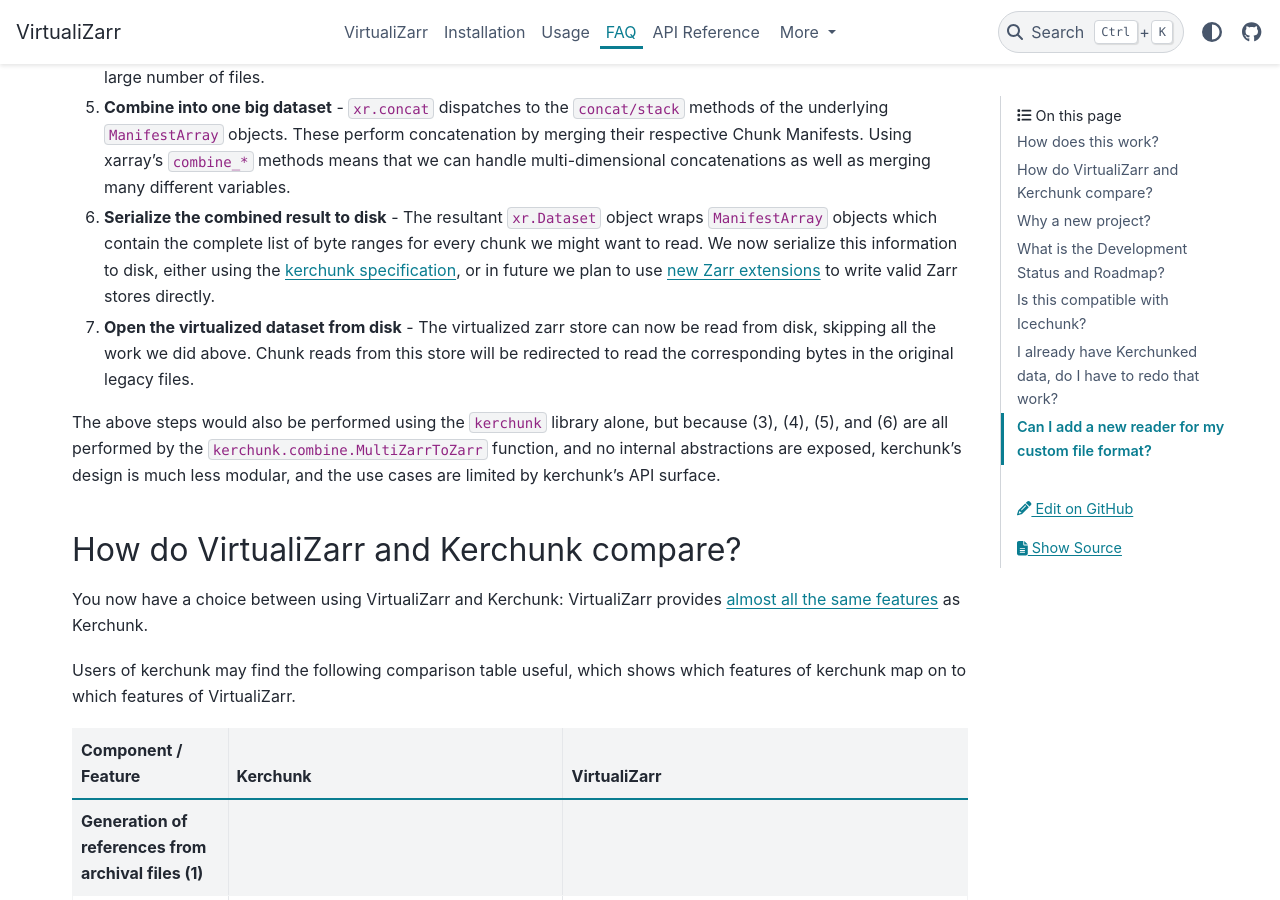
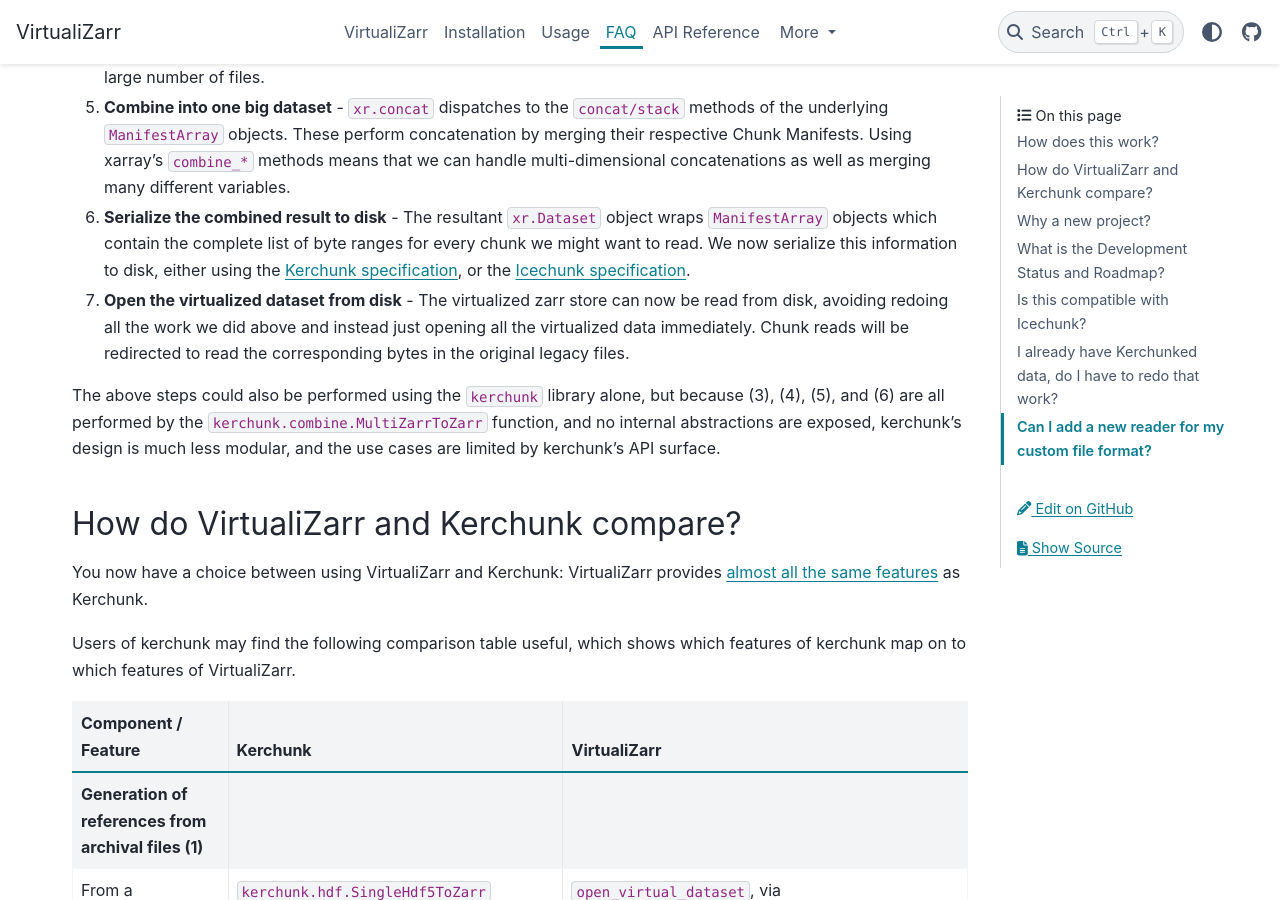
Before and after one commit to zarr-developers/VirtualiZarr, a Sphinx documentation site: the page built from docs/faq.md, in a window 1280 px wide and 900 px high, scrolled down 758 px. Built offline with Sphinx 7.4.7 and the PyData theme 0.15.4, drawn with Linux system fonts in a browser that asks for light colours.

Commit message:
mention icechunk in overall explanation

```diff
--- a/docs/faq.md
+++ b/docs/faq.md
@@ -9,10 +9,10 @@
 3) **Deduce the concatenation order** - The desired order of concatenation can either be inferred from the order in which the datasets are supplied (which is what `xr.combined_nested` assumes), or it can be read from the coordinate data in the files (which is what `xr.combine_by_coords` does). If the ordering information is not present as a coordinate (e.g. because it's in the filename), a pre-processing step might be required.
 4) **Check that the desired concatenation is valid** - Whether called explicitly by the user or implicitly via `xr.combine_nested/combine_by_coords/open_mfdataset`, `xr.concat` is used to concatenate/stack the wrapped `ManifestArray` objects. When doing this xarray will spend time checking that the array objects and any coordinate indexes can be safely aligned and concatenated. Along with opening files, and loading coordinates in step (3), this is the main reason why `xr.open_mfdataset` can take a long time to return a dataset created from a large number of files.
 5) **Combine into one big dataset** - `xr.concat` dispatches to the `concat/stack` methods of the underlying `ManifestArray` objects. These perform concatenation by merging their respective Chunk Manifests. Using xarray's `combine_*` methods means that we can handle multi-dimensional concatenations as well as merging many different variables.
-6) **Serialize the combined result to disk** - The resultant `xr.Dataset` object wraps `ManifestArray` objects which contain the complete list of byte ranges for every chunk we might want to read. We now serialize this information to disk, either using the [kerchunk specification](https://fsspec.github.io/kerchunk/spec.html#version-1), or in future we plan to use [new Zarr extensions](https://github.com/zarr-developers/zarr-specs/issues/287) to write valid Zarr stores directly.
-7) **Open the virtualized dataset from disk** - The virtualized zarr store can now be read from disk, skipping all the work we did above. Chunk reads from this store will be redirected to read the corresponding bytes in the original legacy files.
+6) **Serialize the combined result to disk** - The resultant `xr.Dataset` object wraps `ManifestArray` objects which contain the complete list of byte ranges for every chunk we might want to read. We now serialize this information to disk, either using the [Kerchunk specification](https://fsspec.github.io/kerchunk/spec.html#version-1), or the [Icechunk specification](https://icechunk.io/spec/).
+7) **Open the virtualized dataset from disk** - The virtualized zarr store can now be read from disk, avoiding redoing all the work we did above and instead just opening all the virtualized data immediately. Chunk reads will be redirected to read the corresponding bytes in the original legacy files.
 
-The above steps would also be performed using the `kerchunk` library alone, but because (3), (4), (5), and (6) are all performed by the `kerchunk.combine.MultiZarrToZarr` function, and no internal abstractions are exposed, kerchunk's design is much less modular, and the use cases are limited by kerchunk's API surface.
+The above steps could also be performed using the `kerchunk` library alone, but because (3), (4), (5), and (6) are all performed by the `kerchunk.combine.MultiZarrToZarr` function, and no internal abstractions are exposed, kerchunk's design is much less modular, and the use cases are limited by kerchunk's API surface.
 
 ## How do VirtualiZarr and Kerchunk compare?
 
```
